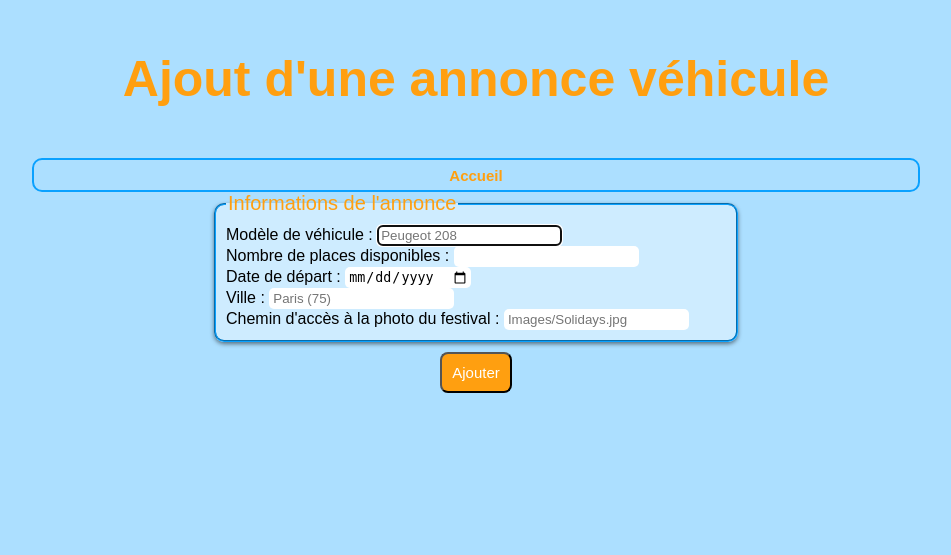
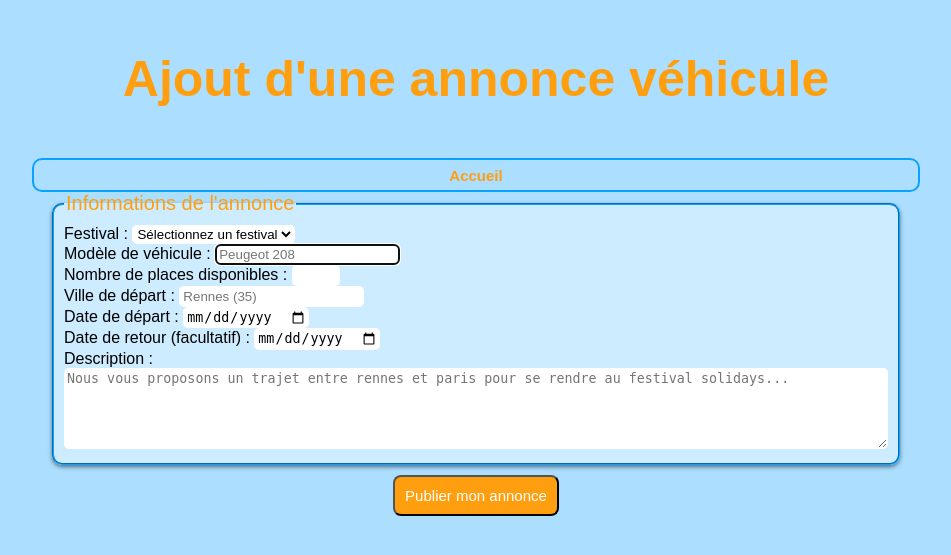
Before and after one commit to evanchr/festivoiturage, a PHP site: page /AjoutVehicule.php in a window 1280 px wide. Shown: the top 555 px of the page, without its empty margins (164-1115 px from the left). Run offline with PHP 8.4, Linux system fonts and the light colour scheme; the visitor is signed in with stand-in values (Sample User, id 1); data that the repository does not hold is empty.

Commit message:
annonces vehicule

```diff
--- a/AjoutVehicule.php
+++ b/AjoutVehicule.php
@@ -1,6 +1,13 @@
 <?php
 session_start();
+if (!isset($_SESSION['pseudo'])) {
+	header('Location:Connexion.php');
+	exit();
+}
 
+use DAO\FestivalDAO;
+
+require_once 'DAO/FestivalDAO.php';
 ?>
 
 <!DOCTYPE html>
@@ -25,37 +32,51 @@ session_start();
         <fieldset>
             <legend>Informations de l'annonce</legend>
 
+            <label for="festival" class="inscription">Festival : </label>
+            <select id="festival" name="festival" class="champ" required>
+            <option value="">Sélectionnez un festival</option>
+                <?php
+                $festivals = FestivalDAO::listeAll();
+                foreach ($festivals as $festival) {
+                    echo '<option value="'.$festival['nom'].'">'.$festival['nom'].'</option>';
+                }
+                ?>
+            </select>
+            <br>
+
             <label for="type" class="inscription">Modèle de véhicule : </label>
-            <input id="type" type="text" name="nom" minlength="2" placeholder="Peugeot 208" class="champ" value="<?php if (isset($_POST['type'])) echo htmlentities(trim($_POST['type'])); ?>" required autofocus><br>
+            <input id="type" type="text" name="type" minlength="2" placeholder="Peugeot 208" class="champ" required autofocus><br>
 
             <label for="places" class="inscription">Nombre de places disponibles : </label>
-            <input id="places" type="text" name="places" minlength="2" class="champ" value="<?php if (isset($_POST['dateDebut'])) echo htmlentities(trim($_POST['dateDebut'])); ?>" required><br>
+            <input id="places" type="number" name="places" minlength="2" min="1" max="5" size="10" class="champ" required><br>
+
+            <label for="ville" class="inscription">Ville de départ : </label>
+            <input id="ville" type="text" name="ville" minlength="2" placeholder="Rennes (35)" class="champ" required><br>
 
             <label for="dateAller" class="inscription">Date de départ : </label>
-            <input id="dateAller" type="date" name="dateFin" minlength="2" class="champ" value="<?php if (isset($_POST['dateFin'])) echo htmlentities(trim($_POST['dateFin'])); ?>" required><br>
+            <input id="dateAller" type="date" name="dateAller" minlength="2" class="champ" required><br>
 
-            <label for="ville" class="inscription">Ville : </label>
-            <input id="ville" type="text" name="ville" minlength="2" placeholder="Paris (75)" class="champ" value="<?php if (isset($_POST['ville'])) echo htmlentities(trim($_POST['ville'])); ?>" required><br>
+            <label for="dateRetour" class="inscription">Date de retour (facultatif) : </label>
+            <input id="dateRetour" type="date" name="dateRetour" minlength="2" class="champ"><br>
 
-            <label for="cheminPhoto" class="inscription"> Chemin d'accès à la photo du festival : </label>
-            <input id="cheminPhoto" type="text" name="cheminPhoto" placeholder="Images/Solidays.jpg" class="champ" value="<?php if (isset($_POST['cheminPhoto'])) echo htmlentities(trim($_POST['cheminPhoto'])); ?>" required><br>
+            <label for="description" class="inscription"> Description : </label>
+            <textarea id="description" name="description" maxlength="500" rows="5" cols="100" placeholder="Nous vous proposons un trajet entre rennes et paris pour se rendre au festival solidays..." class="champ" required></textarea><br>
 
             <?php
             if (isset($_GET['erreur'])) {
                 if ($_GET['erreur'] == 1) {
-                    echo '<i>Veuillez bien remplir tous les champs</i>';
+                    echo '<i>Les 2 dates ne correspondent pas, vous ne pouvez pas mettre une date de retour plus tôt que la date d\'aller.</i>';
                 } else if ($_GET['erreur'] == 2) {
-                    echo '<i>Les 2 dates ne correspondent pas, vous ne pouvez pas mettre une date de fin plus tôt que la date de début.</i>';
+                    echo '<i>Cette annonce existe déjà sur Festi\'Covoit</i>';
                 } else if ($_GET['erreur'] == 3) {
-                    echo '<i>Ce festival existe déjà sur Festi\'Covoit</i>';
-                } else if ($_GET['erreur'] == 4) {
                     echo '<i>Erreur inconnue</i>';
                 }
             }
             ?>
         </fieldset>
 
-        <input class="envoi" type="submit" name="envoyer" value="Ajouter">
+        <input class="envoi" type="submit" name="envoyer" value="Publier mon annonce">
     </form>
 </body>
+
 </html>
--- a/DAO/DAO.php
+++ b/DAO/DAO.php
@@ -15,7 +15,9 @@ abstract class DAO
     protected static function connectStatic()
     {
         try {
-            $connexion = new \PDO('mysql:servername=localhost; dbname=retxaqbg_festicovoit; charset=utf8mb4', 'retxaqbg_evan', 'Evan.Mateo1234');
+            //$connexion = new PDO('mysql:servername=localhost; dbname=retxaqbg_festicovoit; charset=utf8mb4', 'retxaqbg_evan', 'Evan.Mateo1234');
+            $connexion = new \PDO('mysql:host=localhost; dbname=festicovoit; charset=utf8mb4', 'root', 'root');
+
             $connexion->setAttribute(\PDO::ATTR_ERRMODE, \PDO::ERRMODE_EXCEPTION);
             return $connexion;
         } catch (\PDOException $e) {
--- a/DAO/VehiculesDAO.php
+++ b/DAO/VehiculeDAO.php
@@ -36,6 +36,7 @@ class VehiculeDAO extends DAO {
         $proprietaire = $vehicule-> getProprietaire();
         $connexion = $this->connect;
         $pdostat = $connexion->prepare("INSERT INTO vehicule (id, type, places, ville, festival, dateAller, dateRetour, description, proprietaire) VALUES (:id, :type, :places, :ville, :festival, :dateAller, :dateRetour, :description, :proprietaire)");
+        //INSERT INTO `vehicule` (`id`, `type`, `places`, `ville`, `festival`, `dateAller`, `dateRetour`, `description`, `proprietaire`) VALUES ('', 'peugeot 208', '3', 'rennes (35)', 'Terres du son', '2023-07-06', NULL, 'Test description', 'evan');
         $pdostat->bindValue(':id', $id);
         $pdostat->bindValue(':type', $type);
         $pdostat->bindValue(':places', $places);
--- a/ModificationFestival.php
+++ b/ModificationFestival.php
@@ -13,7 +13,8 @@ if (!isset($_SESSION['pseudo'])) {
 }
 if (isset($_GET['nom'])){
     try {
-        $pdo = new PDO('mysql:servername=localhost; dbname=retxaqbg_festicovoit; charset=utf8mb4', 'retxaqbg_evan', 'Evan.Mateo1234');
+        //$pdo = new PDO('mysql:servername=localhost; dbname=retxaqbg_festicovoit; charset=utf8mb4', 'retxaqbg_evan', 'Evan.Mateo1234');
+        $pdo = new PDO('mysql:host=localhost; dbname=festicovoit; charset=utf8mb4', 'root', 'root');
 
         $pdo->setAttribute(PDO::ATTR_ERRMODE, PDO::ERRMODE_EXCEPTION);
 
--- a/Style.php
+++ b/Style.php
@@ -114,6 +114,16 @@ margin: auto;
 margin-top: 10px;
 }
 
+.outro{
+font-size: 14px;
+color: black;
+width: 65%;
+max-width: 1200px;
+text-align: center;
+margin: auto;
+margin-top: 10px;
+}
+
 .infos{
 font-size: 18px;
 color: black;
@@ -161,7 +171,13 @@ margin-top: 10px;
 
 .card-info h3 {
 font-size: 22px;
-margin: 0;
+font-style : none;
+margin: 0px;
+}
+
+.card-info h4 {
+font-size: 17px;
+margin : 0px;
 }
 
 .card-info p {
@@ -177,29 +193,13 @@ align-items: center;
 justify-content: center;
 }
 
-.nom_theme{
-margin-left: auto;
-margin-right: auto;
-background: rgba(227, 227, 227, 0.75);
-border-radius: 15px;
-padding: 5px;
-width: 70%;
-outline: solid;
-outline-color: white;
-outline-width: 1px;
-}
-
 .card:hover{
-opacity: 75%;
 transform: scale(1.05);
 }
 
 /* CSS Thème */
-
-.quiz{
-width: 50%;
-margin: auto;
-margin-top: 30px;
+select{
+background-color : white;
 }
 
 h2{
@@ -207,8 +207,6 @@ text-align: center;
 font-size: 28px;
 color: #ff9f10;
 }
-
-/* CSS Classement */
 
 table{
 margin: auto;
@@ -349,12 +347,12 @@ background-color: rgba(0, 0, 0, 0.4);
 }
 
 .messageBoxContent {
-background-color: #f5f5f5;
+background-color: white;
 margin: auto;
-padding: 20px;
+padding: 10px;
 border: 1px solid #ccc;
 border-radius: 5px;
-width: 300px;
+width: auto;
 text-align: center;
 position: fixed;
 top: 50%;
@@ -366,7 +364,12 @@ z-index: 9999;
 .messageText {
 font-size: 18px;
 color: #333;
-margin-bottom: 20px;
+margin-top: 5px;
+margin-bottom: 15px;
+}
+
+.messageBoxContent ul {
+text-align : left;
 }
 
 .messageBoxContent button, .messageBoxContent a {
@@ -391,8 +394,17 @@ border-radius: 5px;
 width: auto;
 text-align: center;
 position: fixed;
-top: 50%;
+top: 92%;
 left: 92%;
 transform: translate(-50%, -50%);
 z-index: 9999;
+background-color: #ff9f10;
+border-radius: 8px;
+font-size : 15px;
+color: white;
+box-shadow: 0 2px 4px rgba(0, 0, 0, 0.5);
 }
+
+.creation-annonce:hover{
+background-color: #ccc;
+}
--- a/ValidationCreationFestival.php
+++ b/ValidationCreationFestival.php
@@ -19,7 +19,8 @@ if (isset($_POST['envoyer'])) {
         header('Location:AjoutFestival.php?erreur=2');
     } else {
         try {
-            $pdo = new PDO('mysql:servername=localhost; dbname=retxaqbg_festicovoit; charset=utf8mb4', 'retxaqbg_evan', 'Evan.Mateo1234');
+            //$pdo = new PDO('mysql:servername=localhost; dbname=retxaqbg_festicovoit; charset=utf8mb4', 'retxaqbg_evan', 'Evan.Mateo1234');
+            $pdo = new PDO('mysql:host=localhost; dbname=festicovoit; charset=utf8mb4', 'root', 'root');
 
             $pdo->setAttribute(PDO::ATTR_ERRMODE, PDO::ERRMODE_EXCEPTION);
 
@@ -35,7 +36,7 @@ if (isset($_POST['envoyer'])) {
             if (!$create) {
                 header('Location:AjoutFestival.php?erreur=4'); //pas réussi à rentrer infos dans la bd sans raison
             } else {
-                header('Location:AdminFestivals.php?ajout='.$nom);
+                header('Location:AdminFestivals.php?ajout=' . $nom);
             }
         } catch (PDOException $e) {
             echo "<p>Erreur: " . $e->getMessage();
--- a/ValidationInscription.php
+++ b/ValidationInscription.php
@@ -34,7 +34,8 @@ if (isset($_POST['envoyer'])) {
         }
     } else {
         try {
-            $pdo = new PDO('mysql:servername=localhost; dbname=retxaqbg_festicovoit; charset=utf8mb4', 'retxaqbg_evan', 'Evan.Mateo1234');
+            //$pdo = new PDO('mysql:servername=localhost; dbname=retxaqbg_festicovoit; charset=utf8mb4', 'retxaqbg_evan', 'Evan.Mateo1234');
+            $pdo = new PDO('mysql:host=localhost; dbname=festicovoit; charset=utf8mb4', 'root', 'root');
 
             $pdo->setAttribute(PDO::ATTR_ERRMODE, PDO::ERRMODE_EXCEPTION);
 
--- a/ValidationSuppressionFestival.php
+++ b/ValidationSuppressionFestival.php
@@ -15,7 +15,8 @@ if (isset($_GET['nom'])) {
         exit();
     }
     try {
-        $pdo = new PDO('mysql:servername=localhost; dbname=retxaqbg_festicovoit; charset=utf8mb4', 'retxaqbg_evan', 'Evan.Mateo1234');
+        //$pdo = new PDO('mysql:servername=localhost; dbname=retxaqbg_festicovoit; charset=utf8mb4', 'retxaqbg_evan', 'Evan.Mateo1234');
+        $pdo = new PDO('mysql:host=localhost; dbname=festicovoit; charset=utf8mb4', 'root', 'root');
 
         $pdo->setAttribute(PDO::ATTR_ERRMODE, PDO::ERRMODE_EXCEPTION);
 
@@ -40,4 +41,3 @@ if (isset($_GET['nom'])) {
         die();
     }
 }
-?>
--- a/models/Vehicule.php
+++ b/models/Vehicule.php
@@ -1,7 +1,7 @@
 <?php
 namespace models;
 
-class Vehicle {
+class Vehicule {
     private $id;
     private $type;
     private $places;
@@ -29,7 +29,7 @@ class Vehicle {
     public function getId() { return $this->id; }
     public function getType() { return $this->type; }
     public function getPlaces() { return $this->places; }
-    public function getVile() { return $this->ville; }
+    public function getVille() { return $this->ville; }
     public function getFestival() { return $this->festival; }
     public function getDateAller() { return $this->dateAller; }
     public function getDateRetour() { return $this->dateRetour; }
```
Also changed, not shown: Home.php (+22 -2 lines), PageVehicules.php (+36 -4 lines), ValidationConnexion.php (+4 -3 lines), ValidationCreationVehicule.php (added, +62 -0 lines), ValidationModificationFestival.php (+7 -8 lines), ValidationModificationUser.php (+6 -7 lines), ValidationSuppressionUser.php (+8 -7 lines).
